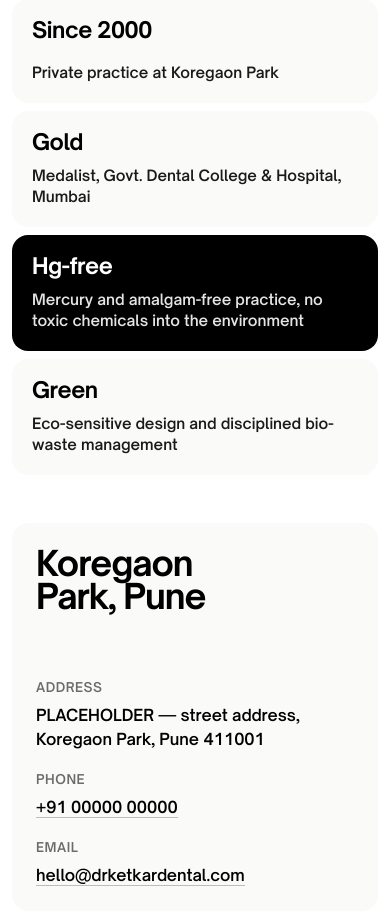
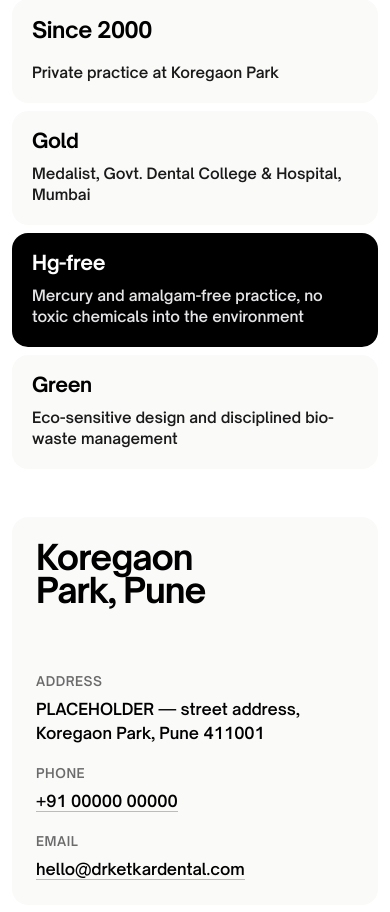
Before and after one commit to SkipAry/Drketan, a plain HTML site: page index.html in a window 390 px wide. Shown: the part 3720-4632 px from the top of the page. Drawn offline with Linux system fonts and the light colour scheme.

Commit message:
style: set gold, hg-free and green stats to 20px on phones
A step below the tenure stat, which stays at 22px. Selector is
positional (cards 2-4 of .facts) since all four share .fact__value.
Phones only.

```diff
--- a/styles/content.css
+++ b/styles/content.css
@@ -307,6 +307,9 @@
   .action__label { font-size: 17px; }
   .hours li, .visit-details dd { font-size: 16px; }
   .fact__value { font-size: 22px; }
+  /* Gold / Hg-free / Green set a step down from the tenure stat.
+     Positional: they are cards 2-4 of the four in .facts. */
+  .fact:not(:first-child) .fact__value { font-size: 20px; }
 
   /* 14px is too small for anything a patient actually has to read. */
   .card__note, .fact__label { font-size: 15px; }
```
